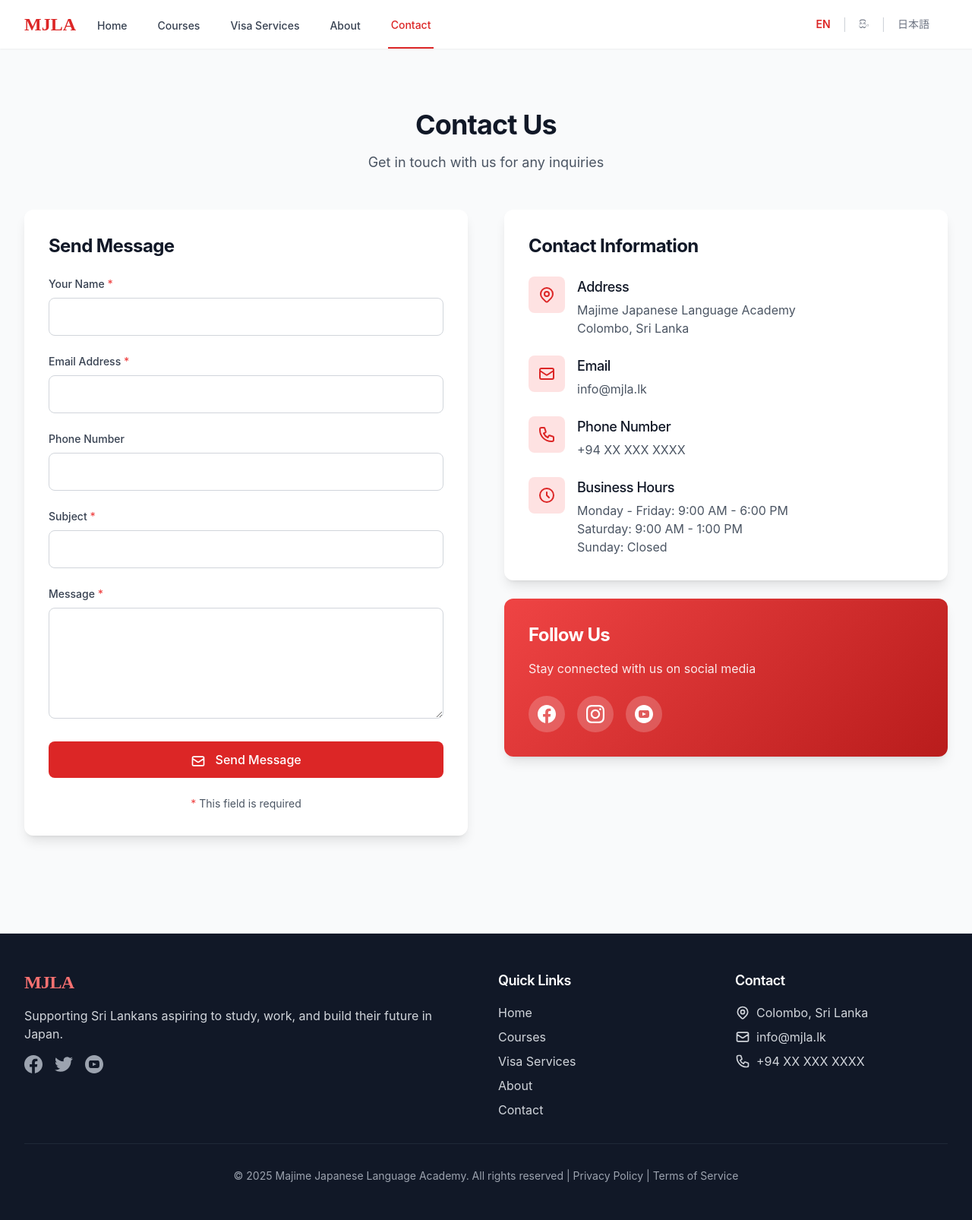
After one commit to kasunvimarshana/MJLA, a Laravel app: page /contact in a window 1280 px wide. The commit adds this page. Shown: the whole page at 76% size. Run offline with Laravel 12, Linux system fonts and the light colour scheme; style sheets or scripts are compiled from the project's sources.

Commit message:
Add contact form with validation, rate limiting, and email notifications
Co-authored-by: kasunvimarshana <16110888+kasunvimarshana@users.noreply.github.com>

```diff
--- /dev/null
+++ b/app/Http/Controllers/ContactController.php
@@ -0,0 +1,61 @@
+<?php
+
+namespace App\Http\Controllers;
+
+use App\Http\Requests\ContactFormRequest;
+use App\Mail\ContactFormSubmitted;
+use App\Models\Contact;
+use Illuminate\Support\Facades\Mail;
+use Illuminate\Support\Facades\RateLimiter;
+
+class ContactController extends Controller
+{
+    /**
+     * Show the contact form
+     */
+    public function index()
+    {
+        return view('contact.index');
+    }
+
+    /**
+     * Store a new contact form submission
+     */
+    public function store(ContactFormRequest $request)
+    {
+        // Rate limiting - allow 3 submissions per hour per IP
+        $key = 'contact-form:' . $request->ip();
+
+        if (RateLimiter::tooManyAttempts($key, 3)) {
+            $seconds = RateLimiter::availableIn($key);
+            return back()->withErrors([
+                'rate_limit' => __('messages.forms.rate_limit', ['seconds' => $seconds])
+            ])->withInput();
+        }
+
+        // Increment rate limiter
+        RateLimiter::hit($key, 3600); // 1 hour
+
+        // Create contact record
+        $contact = Contact::create([
+            'name' => $request->name,
+            'email' => $request->email,
+            'phone' => $request->phone,
+            'subject' => $request->subject,
+            'message' => $request->message,
+            'status' => 'new',
+        ]);
+
+        // Send email notification (in production, queue this)
+        try {
+            Mail::to(config('mail.from.address'))
+                ->send(new ContactFormSubmitted($contact));
+        } catch (\Exception $e) {
+            // Log error but don't fail the request
+            logger()->error('Failed to send contact form email: ' . $e->getMessage());
+        }
+
+        return redirect()->route('contact.index')
+            ->with('success', __('messages.forms.success'));
+    }
+}
--- a/lang/en/messages.php
+++ b/lang/en/messages.php
@@ -111,6 +111,7 @@ return [
         'invalid_phone' => 'Please enter a valid phone number',
         'success' => 'Your form has been submitted successfully',
         'error' => 'An error occurred. Please try again',
+        'rate_limit' => 'Too many attempts. Please try again in :seconds seconds',
     ],
 
     // Auth
--- /dev/null
+++ b/resources/views/contact/index.blade.php
@@ -0,0 +1,238 @@
+@extends('layouts.app')
+
+@section('title', __('messages.contact.title') . ' - ' . config('app.name'))
+@section('description', __('messages.contact.subtitle'))
+
+@section('content')
+<div class="container-custom py-12">
+    <!-- Page Header -->
+    <div class="text-center mb-12" data-aos="fade-up">
+        <h1 class="section-title">{{ __('messages.contact.title') }}</h1>
+        <p class="section-subtitle max-w-3xl mx-auto">
+            {{ __('messages.contact.subtitle') }}
+        </p>
+    </div>
+
+    <div class="grid grid-cols-1 lg:grid-cols-2 gap-12">
+        <!-- Contact Form -->
+        <div class="bg-white rounded-xl shadow-lg p-8" data-aos="fade-right">
+            <h2 class="text-2xl font-bold text-gray-900 mb-6">{{ __('messages.contact.send') }}</h2>
+
+            @if ($errors->any())
+                <div class="bg-red-50 border-l-4 border-red-400 p-4 mb-6 rounded-lg" data-flash-message>
+                    <div class="flex">
+                        <div class="flex-shrink-0">
+                            <svg class="h-5 w-5 text-red-400" viewBox="0 0 20 20" fill="currentColor">
+                                <path fill-rule="evenodd" d="M10 18a8 8 0 100-16 8 8 0 000 16zM8.707 7.293a1 1 0 00-1.414 1.414L8.586 10l-1.293 1.293a1 1 0 101.414 1.414L10 11.414l1.293 1.293a1 1 0 001.414-1.414L11.414 10l1.293-1.293a1 1 0 00-1.414-1.414L10 8.586 8.707 7.293z" clip-rule="evenodd" />
+                            </svg>
+                        </div>
+                        <div class="ml-3">
+                            <h3 class="text-sm font-medium text-red-800">{{ __('messages.forms.error') }}</h3>
+                            <ul class="mt-2 text-sm text-red-700 list-disc list-inside">
+                                @foreach ($errors->all() as $error)
+                                    <li>{{ $error }}</li>
+                                @endforeach
+                            </ul>
+                        </div>
+                    </div>
+                </div>
+            @endif
+
+            <form action="{{ route('contact.store') }}" method="POST" class="space-y-6" data-validate>
+                @csrf
+
+                <!-- Name -->
+                <div>
+                    <label for="name" class="form-label">
+                        {{ __('messages.contact.name') }} <span class="text-red-500">*</span>
+                    </label>
+                    <input type="text"
+                           name="name"
+                           id="name"
+                           value="{{ old('name') }}"
+                           class="form-input @error('name') border-red-500 @enderror"
+                           required>
+                    @error('name')
+                        <p class="mt-1 text-sm text-red-600">{{ $message }}</p>
+                    @enderror
+                </div>
+
+                <!-- Email -->
+                <div>
+                    <label for="email" class="form-label">
+                        {{ __('messages.contact.email') }} <span class="text-red-500">*</span>
+                    </label>
+                    <input type="email"
+                           name="email"
+                           id="email"
+                           value="{{ old('email') }}"
+                           class="form-input @error('email') border-red-500 @enderror"
+                           required>
+                    @error('email')
+                        <p class="mt-1 text-sm text-red-600">{{ $message }}</p>
+                    @enderror
+                </div>
+
+                <!-- Phone -->
+                <div>
+                    <label for="phone" class="form-label">
+                        {{ __('messages.contact.phone') }}
+                    </label>
+                    <input type="tel"
+                           name="phone"
+                           id="phone"
+                           value="{{ old('phone') }}"
+                           class="form-input @error('phone') border-red-500 @enderror">
+                    @error('phone')
+                        <p class="mt-1 text-sm text-red-600">{{ $message }}</p>
+                    @enderror
+                </div>
+
+                <!-- Subject -->
+                <div>
+                    <label for="subject" class="form-label">
+                        {{ __('messages.contact.subject') }} <span class="text-red-500">*</span>
+                    </label>
+                    <input type="text"
+                           name="subject"
+                           id="subject"
+                           value="{{ old('subject') }}"
+                           class="form-input @error('subject') border-red-500 @enderror"
+                           required>
+                    @error('subject')
+                        <p class="mt-1 text-sm text-red-600">{{ $message }}</p>
+                    @enderror
+                </div>
+
+                <!-- Message -->
+                <div>
+                    <label for="message" class="form-label">
+                        {{ __('messages.contact.message') }} <span class="text-red-500">*</span>
+                    </label>
+                    <textarea name="message"
+                              id="message"
+                              rows="5"
+                              class="form-input @error('message') border-red-500 @enderror"
+                              required>{{ old('message') }}</textarea>
+                    @error('message')
+                        <p class="mt-1 text-sm text-red-600">{{ $message }}</p>
+                    @enderror
+                </div>
+
+                <!-- Submit Button -->
+                <div>
+                    <button type="submit" class="btn btn-primary w-full" data-loading-button>
+                        <svg class="w-5 h-5 mr-2 inline-block" fill="none" stroke="currentColor" viewBox="0 0 24 24">
+                            <path stroke-linecap="round" stroke-linejoin="round" stroke-width="2" d="M3 8l7.89 5.26a2 2 0 002.22 0L21 8M5 19h14a2 2 0 002-2V7a2 2 0 00-2-2H5a2 2 0 00-2 2v10a2 2 0 002 2z"/>
+                        </svg>
+                        {{ __('messages.contact.send') }}
+                    </button>
+                </div>
+
+                <p class="text-sm text-gray-600 text-center">
+                    <span class="text-red-500">*</span> {{ __('messages.forms.required') }}
+                </p>
+            </form>
+        </div>
+
+        <!-- Contact Information -->
+        <div class="space-y-6" data-aos="fade-left">
+            <!-- Contact Info Card -->
+            <div class="bg-white rounded-xl shadow-lg p-8">
+                <h2 class="text-2xl font-bold text-gray-900 mb-6">{{ __('messages.contact.info') }}</h2>
+
+                <div class="space-y-6">
+                    <!-- Address -->
+                    <div class="flex items-start">
+                        <div class="flex-shrink-0">
+                            <div class="flex items-center justify-center h-12 w-12 rounded-lg bg-primary-100 text-primary-600">
+                                <svg class="w-6 h-6" fill="none" stroke="currentColor" viewBox="0 0 24 24">
+                                    <path stroke-linecap="round" stroke-linejoin="round" stroke-width="2" d="M17.657 16.657L13.414 20.9a1.998 1.998 0 01-2.827 0l-4.244-4.243a8 8 0 1111.314 0z"/>
+                                    <path stroke-linecap="round" stroke-linejoin="round" stroke-width="2" d="M15 11a3 3 0 11-6 0 3 3 0 016 0z"/>
+                                </svg>
+                            </div>
+                        </div>
+                        <div class="ml-4">
+                            <h3 class="text-lg font-medium text-gray-900">{{ __('messages.contact.address') }}</h3>
+                            <p class="mt-1 text-gray-600">
+                                Majime Japanese Language Academy<br>
+                                Colombo, Sri Lanka
+                            </p>
+                        </div>
+                    </div>
+
+                    <!-- Email -->
+                    <div class="flex items-start">
+                        <div class="flex-shrink-0">
+                            <div class="flex items-center justify-center h-12 w-12 rounded-lg bg-primary-100 text-primary-600">
+                                <svg class="w-6 h-6" fill="none" stroke="currentColor" viewBox="0 0 24 24">
+                                    <path stroke-linecap="round" stroke-linejoin="round" stroke-width="2" d="M3 8l7.89 5.26a2 2 0 002.22 0L21 8M5 19h14a2 2 0 002-2V7a2 2 0 00-2-2H5a2 2 0 00-2 2v10a2 2 0 002 2z"/>
+                                </svg>
+                            </div>
+                        </div>
+                        <div class="ml-4">
+                            <h3 class="text-lg font-medium text-gray-900">Email</h3>
+                            <p class="mt-1 text-gray-600">
+                                <a href="mailto:info@mjla.lk" class="hover:text-primary-600 transition-colors">info@mjla.lk</a>
+                            </p>
+                        </div>
+                    </div>
+
+                    <!-- Phone -->
+                    <div class="flex items-start">
+                        <div class="flex-shrink-0">
+                            <div class="flex items-center justify-center h-12 w-12 rounded-lg bg-primary-100 text-primary-600">
+                                <svg class="w-6 h-6" fill="none" stroke="currentColor" viewBox="0 0 24 24">
+                                    <path stroke-linecap="round" stroke-linejoin="round" stroke-width="2" d="M3 5a2 2 0 012-2h3.28a1 1 0 01.948.684l1.498 4.493a1 1 0 01-.502 1.21l-2.257 1.13a11.042 11.042 0 005.516 5.516l1.13-2.257a1 1 0 011.21-.502l4.493 1.498a1 1 0 01.684.949V19a2 2 0 01-2 2h-1C9.716 21 3 14.284 3 6V5z"/>
+                                </svg>
+                            </div>
+                        </div>
+                        <div class="ml-4">
+                            <h3 class="text-lg font-medium text-gray-900">{{ __('messages.contact.phone') }}</h3>
+                            <p class="mt-1 text-gray-600">
+                                <a href="tel:+94XXXXXXXXX" class="hover:text-primary-600 transition-colors">+94 XX XXX XXXX</a>
+                            </p>
+                        </div>
+                    </div>
+
+                    <!-- Business Hours -->
+                    <div class="flex items-start">
+                        <div class="flex-shrink-0">
+                            <div class="flex items-center justify-center h-12 w-12 rounded-lg bg-primary-100 text-primary-600">
+                                <svg class="w-6 h-6" fill="none" stroke="currentColor" viewBox="0 0 24 24">
+                                    <path stroke-linecap="round" stroke-linejoin="round" stroke-width="2" d="M12 8v4l3 3m6-3a9 9 0 11-18 0 9 9 0 0118 0z"/>
+                                </svg>
+                            </div>
+                        </div>
+                        <div class="ml-4">
+                            <h3 class="text-lg font-medium text-gray-900">Business Hours</h3>
+                            <p class="mt-1 text-gray-600">
+                                Monday - Friday: 9:00 AM - 6:00 PM<br>
+                                Saturday: 9:00 AM - 1:00 PM<br>
+                                Sunday: Closed
+                            </p>
+                        </div>
+                    </div>
+                </div>
+            </div>
+
+            <!-- Social Media -->
+            <div class="bg-gradient-primary rounded-xl shadow-lg p-8 text-white">
+                <h2 class="text-2xl font-bold mb-4">{{ __('messages.contact.follow_us') }}</h2>
+                <p class="mb-6 opacity-90">Stay connected with us on social media</p>
+                <div class="flex space-x-4">
+                    <a href="https://www.facebook.com/profile.php?id=100061213007385" target="_blank" rel="noopener" class="flex items-center justify-center h-12 w-12 rounded-full bg-white/20 hover:bg-white/30 transition-colors">
+                        <svg class="w-6 h-6" fill="currentColor" viewBox="0 0 24 24"><path d="M24 12.073c0-6.627-5.373-12-12-12s-12 5.373-12 12c0 5.99 4.388 10.954 10.125 11.854v-8.385H7.078v-3.47h3.047V9.43c0-3.007 1.792-4.669 4.533-4.669 1.312 0 2.686.235 2.686.235v2.953H15.83c-1.491 0-1.956.925-1.956 1.874v2.25h3.328l-.532 3.47h-2.796v8.385C19.612 23.027 24 18.062 24 12.073z"/></svg>
+                    </a>
+                    <a href="#" class="flex items-center justify-center h-12 w-12 rounded-full bg-white/20 hover:bg-white/30 transition-colors">
+                        <svg class="w-6 h-6" fill="currentColor" viewBox="0 0 24 24"><path d="M12 2.163c3.204 0 3.584.012 4.85.07 3.252.148 4.771 1.691 4.919 4.919.058 1.265.069 1.645.069 4.849 0 3.205-.012 3.584-.069 4.849-.149 3.225-1.664 4.771-4.919 4.919-1.266.058-1.644.07-4.85.07-3.204 0-3.584-.012-4.849-.07-3.26-.149-4.771-1.699-4.919-4.92-.058-1.265-.07-1.644-.07-4.849 0-3.204.013-3.583.07-4.849.149-3.227 1.664-4.771 4.919-4.919 1.266-.057 1.645-.069 4.849-.069zm0-2.163c-3.259 0-3.667.014-4.947.072-4.358.2-6.78 2.618-6.98 6.98-.059 1.281-.073 1.689-.073 4.948 0 3.259.014 3.668.072 4.948.2 4.358 2.618 6.78 6.98 6.98 1.281.058 1.689.072 4.948.072 3.259 0 3.668-.014 4.948-.072 4.354-.2 6.782-2.618 6.979-6.98.059-1.28.073-1.689.073-4.948 0-3.259-.014-3.667-.072-4.947-.196-4.354-2.617-6.78-6.979-6.98-1.281-.059-1.69-.073-4.949-.073zm0 5.838c-3.403 0-6.162 2.759-6.162 6.162s2.759 6.163 6.162 6.163 6.162-2.759 6.162-6.163c0-3.403-2.759-6.162-6.162-6.162zm0 10.162c-2.209 0-4-1.79-4-4 0-2.209 1.791-4 4-4s4 1.791 4 4c0 2.21-1.791 4-4 4zm6.406-11.845c-.796 0-1.441.645-1.441 1.44s.645 1.44 1.441 1.44c.795 0 1.439-.645 1.439-1.44s-.644-1.44-1.439-1.44z"/></svg>
+                    </a>
+                    <a href="#" class="flex items-center justify-center h-12 w-12 rounded-full bg-white/20 hover:bg-white/30 transition-colors">
+                        <svg class="w-6 h-6" fill="currentColor" viewBox="0 0 24 24"><path d="M12 0C5.373 0 0 5.373 0 12s5.373 12 12 12 12-5.373 12-12S18.627 0 12 0zm4.441 16.892c-2.102.144-6.784.144-8.883 0C5.282 16.736 5.017 15.622 5 12c.017-3.629.285-4.736 2.558-4.892 2.099-.144 6.782-.144 8.883 0C18.718 7.264 18.982 8.378 19 12c-.018 3.629-.285 4.736-2.559 4.892zM10 9.658l4.917 2.338L10 14.342V9.658z"/></svg>
+                    </a>
+                </div>
+            </div>
+        </div>
+    </div>
+</div>
+@endsection
--- a/resources/views/layouts/app.blade.php
+++ b/resources/views/layouts/app.blade.php
@@ -43,7 +43,7 @@
                         <a href="#" class="inline-flex items-center px-1 pt-1 text-sm font-medium text-gray-700 hover:text-primary-600">
                             {{ __('messages.nav.about') }}
                         </a>
-                        <a href="#" class="inline-flex items-center px-1 pt-1 text-sm font-medium text-gray-700 hover:text-primary-600">
+                        <a href="{{ route('contact.index') }}" class="inline-flex items-center px-1 pt-1 text-sm font-medium {{ request()->is('contact*') ? 'text-primary-600 border-b-2 border-primary-600' : 'text-gray-700 hover:text-primary-600' }}">
                             {{ __('messages.nav.contact') }}
                         </a>
                     </div>
@@ -102,7 +102,7 @@
                 <a href="#" class="block pl-3 pr-4 py-2 border-l-4 border-transparent text-base font-medium text-gray-700 hover:bg-gray-50 hover:border-gray-300">
                     {{ __('messages.nav.about') }}
                 </a>
-                <a href="#" class="block pl-3 pr-4 py-2 border-l-4 border-transparent text-base font-medium text-gray-700 hover:bg-gray-50 hover:border-gray-300">
+                <a href="{{ route('contact.index') }}" class="block pl-3 pr-4 py-2 border-l-4 text-base font-medium {{ request()->is('contact*') ? 'border-primary-600 text-primary-600 bg-primary-50' : 'border-transparent text-gray-700 hover:bg-gray-50 hover:border-gray-300' }}">
                     {{ __('messages.nav.contact') }}
                 </a>
             </div>
@@ -204,7 +204,7 @@
                         <li><a href="{{ route('courses.index') }}" class="text-gray-300 hover:text-primary-400 transition-colors">{{ __('messages.nav.courses') }}</a></li>
                         <li><a href="#" class="text-gray-300 hover:text-primary-400 transition-colors">{{ __('messages.nav.visa_services') }}</a></li>
                         <li><a href="#" class="text-gray-300 hover:text-primary-400 transition-colors">{{ __('messages.nav.about') }}</a></li>
-                        <li><a href="#" class="text-gray-300 hover:text-primary-400 transition-colors">{{ __('messages.nav.contact') }}</a></li>
+                        <li><a href="{{ route('contact.index') }}" class="text-gray-300 hover:text-primary-400 transition-colors">{{ __('messages.nav.contact') }}</a></li>
                     </ul>
                 </div>
 
--- a/routes/web.php
+++ b/routes/web.php
@@ -11,6 +11,10 @@ Route::get('/', function () {
 // Locale switching
 Route::get('/locale/{locale}', [LocaleController::class, 'switch'])->name('locale.switch');
 
+// Contact routes
+Route::get('/contact', [App\Http\Controllers\ContactController::class, 'index'])->name('contact.index');
+Route::post('/contact', [App\Http\Controllers\ContactController::class, 'store'])->name('contact.store');
+
 // Course routes
 Route::resource('courses', CourseController::class)
     ->parameters(['courses' => 'slug']);
```
Also changed, not shown: app/Http/Requests/ContactFormRequest.php (added, +62 -0 lines), app/Mail/ContactFormSubmitted.php (added, +54 -0 lines), resources/views/emails/contact-form-submitted.blade.php (added, +27 -0 lines), 1 other file.
